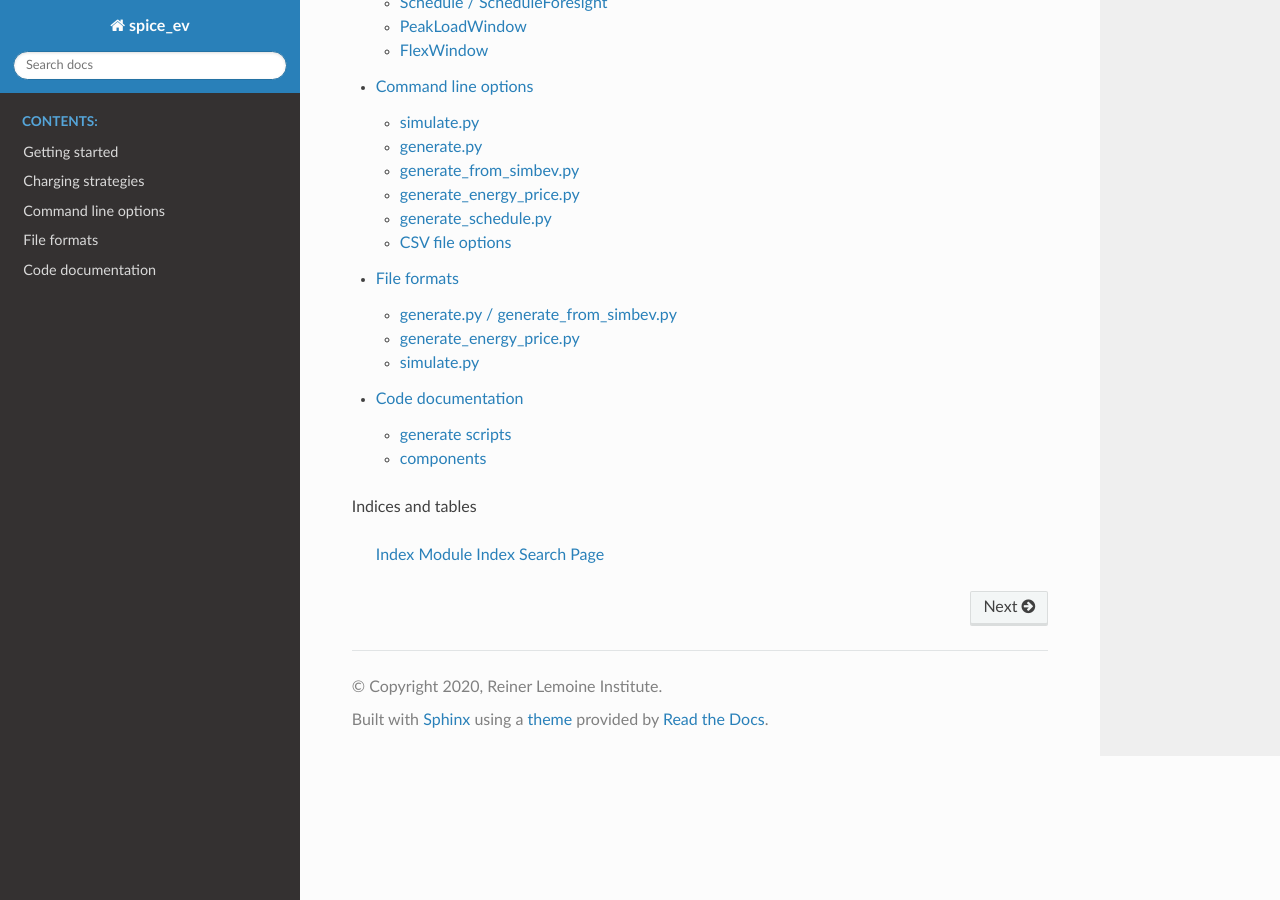
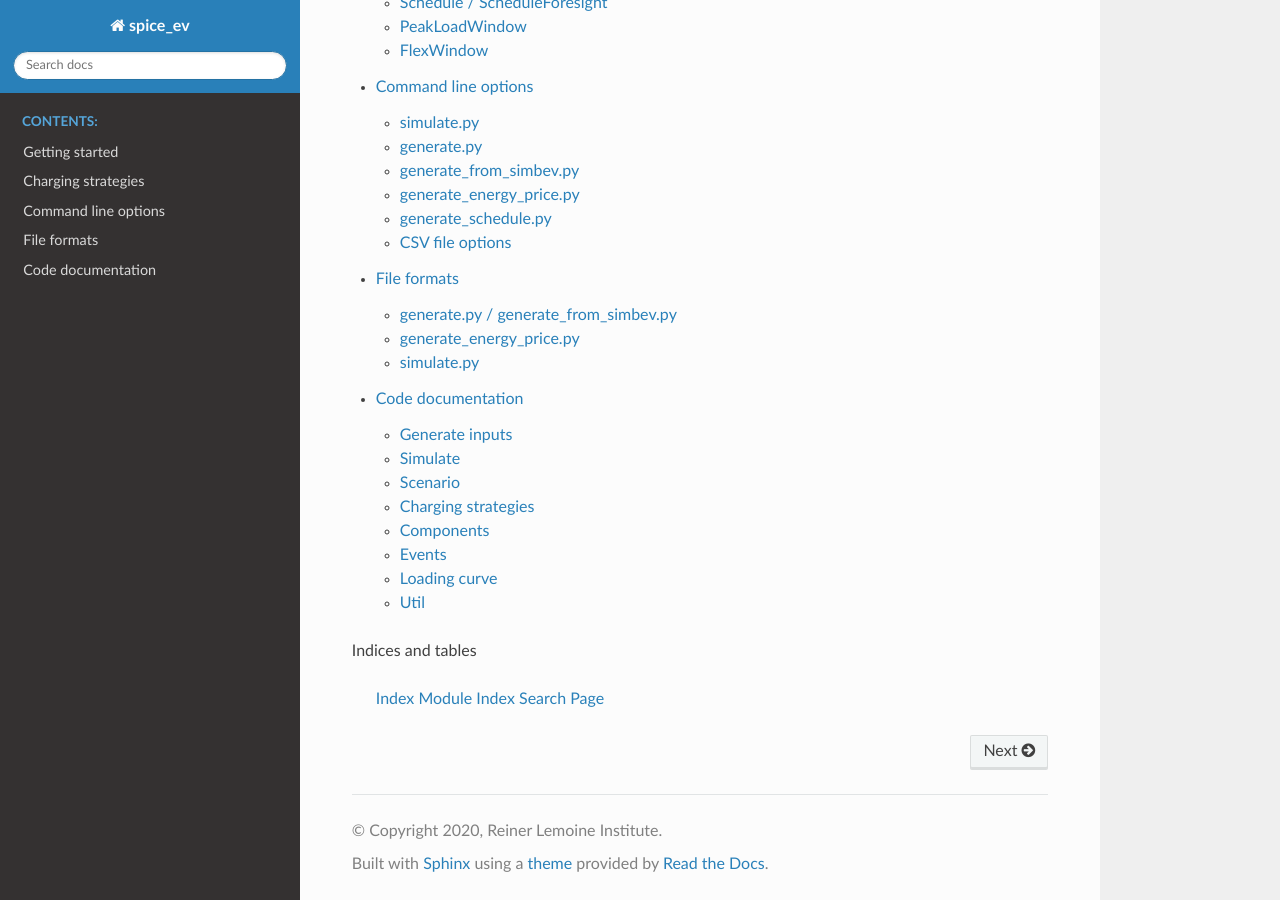
Before and after one commit to rl-institut/spice_ev, a Sphinx documentation site: the page built from doc/source/index.rst, in a window 1280 px wide and 900 px high, scrolled down 576 px. Built offline with Sphinx 7.4.7 and the Read the Docs theme 2.0.0, drawn with Linux system fonts in a browser that asks for light colours; part of the change alters nothing that is shown.

Commit message:
restructure code.rst

```diff
--- a/doc/source/code.rst
+++ b/doc/source/code.rst
@@ -7,10 +7,10 @@ Code documentation
 
 .. _generate:
 
-generate scripts
-================
+Generate inputs
+===============
 
-generate
+Generate
 --------
 .. currentmodule:: generate
 .. autosummary::
@@ -19,7 +19,7 @@ generate
     generate.generate_trip
     generate.generate
 
-generate_energy_price
+Generate_energy_price
 ---------------------
 .. currentmodule:: generate_energy_price
 .. autosummary::
@@ -27,7 +27,7 @@ generate_energy_price
 
     generate_energy_price.generate_energy_price
 
-generate_from_csv
+Generate_from_csv
 -----------------
 .. currentmodule:: generate_from_csv
 .. autosummary::
@@ -37,7 +37,7 @@ generate_from_csv
     generate_from_csv.get_number_vehicles_per_vehicle_type
     generate_from_csv.csv_to_dict
 
-generate_from_download
+Generate_from_download
 ----------------------
 
 .. currentmodule:: generate_from_download
@@ -47,7 +47,7 @@ generate_from_download
     generate_from_download.generate_from_download
 
 
-generate_from_simbev
+Generate_from_simbev
 --------------------
 
 .. currentmodule:: generate_from_simbev
@@ -56,7 +56,7 @@ generate_from_simbev
 
     generate_from_simbev.generate_from_simbev
 
-generate_schedule
+Generate_schedule
 -----------------
 .. currentmodule:: generate_schedule
 .. autosummary::
@@ -66,61 +66,195 @@ generate_schedule
     generate_schedule.generate_flex_band
 
 
-generate_fixed_schedule_for_scenario
+Generate_fixed_schedule_for_scenario
 ------------------------------------
 .. currentmodule:: generate_fixed_schedule_for_scenario
 .. autosummary::
     :toctree: temp/
 
+Simulate
+========
+Reads in simulation input arguments, sets up scenario and runs the simulation.
+Functions as a wrapper for the simulation.
+
+.. currentmodule:: simulate
+.. autosummary::
+    :toctree: temp/
+
+    simulate.simulate
+
+Scenario
+========
+Sets up constants, events, start time, interval of the simlation. Runs simulation
+stepwise and calls charging strategy for each timestep.
+
+.. currentmodule:: src.scenario
+.. autosummary::
+    :toctree: temp/
+
+    Scenario
+    Scenario.run
 
 
-components
+
+Charging strategies
+===================
+Wrapper / Parent class for the individual strategies.
+
+.. currentmodule:: src.strategy
+.. autosummary::
+    :toctree: temp/
+
+    Strategy
+    Strategy.step
+
+Balanced
+--------
+Each car is charged such that it uses its complete standing time to reach the
+desired SoC. May charge more power (and above the desired SoC) if there is
+surplus feed-in power or if the energy price falls below a certain PRICE_THRESHOLD.
+
+.. currentmodule:: src.strategies.balanced
+.. autosummary::
+    :toctree: temp/
+
+    Balanced
+
+Balanced Market
+---------------
+When using this strategy, price information within the next *HORIZON* hours is evaluated. The goal is to divide standing times into periods of equal prices. A vehicle is now charged such that is uses the entire duration of all periods with the lowest price combined to reach its desired SOC. In case that time is not sufficient the periods of the second cheapest price are used to charge as much of the remaining delta SOC as possible, again in a balanced way with respect to power.
+
+
+.. currentmodule:: src.strategies.balanced_market
+.. autosummary::
+    :toctree: temp/
+
+    BalancedMarket
+
+Flex window
+-----------
+There are time windows during which charging is encouraged and there are those where it is discouraged. These time windows are determined by the grid operator (similar to Schedule strategy). During those windows where charging is encouraged the vehicles are charged with a sub-strategy.
+
+.. currentmodule:: src.strategies.flex_window
+.. autosummary::
+    :toctree: temp/
+
+    FlexWindow
+
+Greedy
+------
+Charges one vehicle after the next with full power until the desired state of
+charge (SoC) is reached. Depending on the grid connector (GC), multiple cars
+may be charged in one timestep.
+
+.. currentmodule:: src.strategies.greedy
+.. autosummary::
+    :toctree: temp/
+
+    Greedy
+
+Greedy Market
+-------------
+This algorithm first determines the cheapest group of time intervals sufficient to charge all vehicles according to their needs.
+Moves all charging events to those time intervals and charges them with full power, similar to the greedy strategy. Only one grid connector supported.
+
+.. currentmodule:: src.strategies.greedy_market
+.. autosummary::
+    :toctree: temp/
+
+    GreedyMarket
+
+Inverse
+-------
+Charging strategy that prioritizes times with lower power costs. The idea is to find the minimum viable cost threshold (per car or for the whole fleet). This way, timesteps with less external load and smaller costs are prioritized for loading. In times with low cost, the maximum available power is used, no computation needed.
+
+.. currentmodule:: src.strategies.inverse
+.. autosummary::
+    :toctree: temp/
+
+    Inverse
+
+Peak load window
+----------------
+Given a time window of high load, tries to charge outside this window. Different sub-strategies supported
+
+.. currentmodule:: src.strategies.peak_load_window
+.. autosummary::
+    :toctree: temp/
+
+    PeakLoadWindow
+
+Schedule
+--------
+Allocate power according to grid operator schedule.
+
+.. currentmodule:: src.strategies.schedule
+.. autosummary::
+    :toctree: temp/
+
+    Schedule
+
+Schedule foresight
+------------------
+ScheduleForesight looks into the future (until all cars have left, at most 24h) and tries to adjust schedule so that all cars can be charged for the next trip. Implements different sub-strategies:--------
+
+.. currentmodule:: src.strategies.schedule_foresight
+.. autosummary::
+    :toctree: temp/
+
+    ScheduleForesight
+
+v2g
+---
+.. currentmodule:: src.strategies.v2g
+.. autosummary::
+    :toctree: temp/
+
+    V2g
+
+Components
 ==========
-
-battery
--------
 
 .. currentmodule:: src.battery
 .. autosummary::
     :toctree: temp/
 
-    src.battery.Battery
+    Battery
 
 .. currentmodule:: src.constants
 .. autosummary::
     :toctree: temp/
 
-    src.constants.StationaryBattery
+    StationaryBattery
+    GridConnector
+    ChargingStation
+    VehicleType
+    Vehicle
 
-
-GridConnector
--------------
-.. currentmodule:: src.constants
+Events
+======
+.. currentmodule:: src.events
 .. autosummary::
     :toctree: temp/
 
-    src.constants.GridConnector
+    Event
+    EnergyFeedIn
+    ExternalLoad
+    EnergyValuesList
+    GridOperatorSignal
+    VehicleEvent
 
-ChargingStation
----------------
-.. currentmodule:: src.constants
+Loading curve
+=============
+.. currentmodule:: src.loading_curve
 .. autosummary::
     :toctree: temp/
 
-    src.constants.ChargingStation
+    LoadingCurve
 
-VehicleType
------------
-.. currentmodule:: src.constants
+Util
+====
+
+.. currentmodule:: src.util
 .. autosummary::
     :toctree: temp/
-
-    src.constants.VehicleType
-
-Vehicle
--------
-.. currentmodule:: src.constants
-.. autosummary::
-    :toctree: temp/
-
-    src.constants.Vehicle
```
